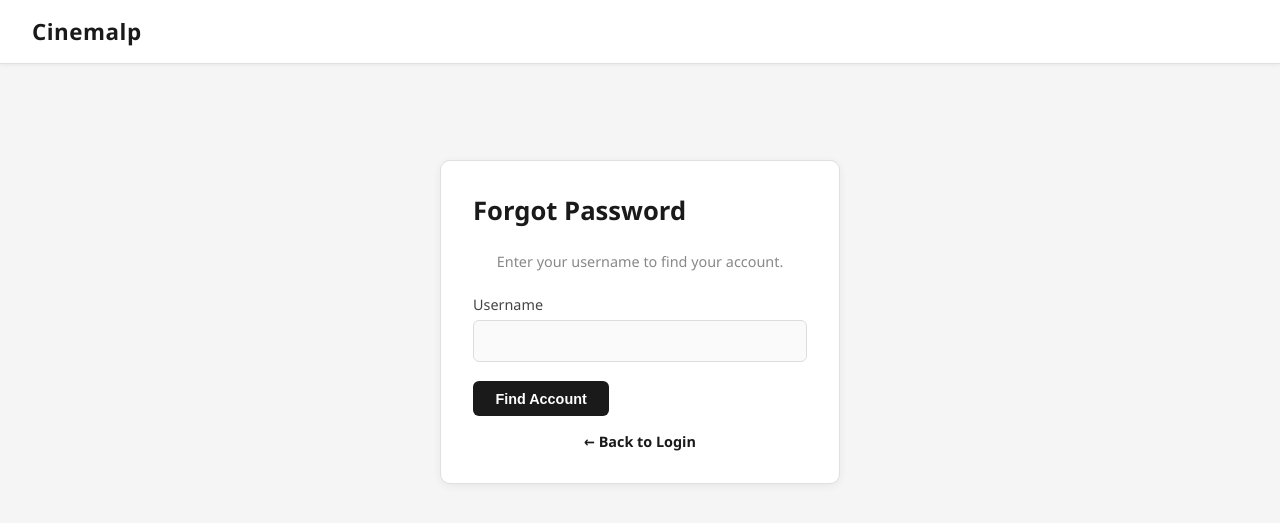
After one commit to malpsnckckn/cinema-reservation, a Flask app: page /forgot-password in a window 1280 px wide. The commit adds this page. Shown: the top 523 px of the page. Run offline with Flask 3, Linux system fonts and the light colour scheme.

Commit message:
[US7] Add forgot password with security question verification

```diff
--- a/app.py
+++ b/app.py
@@ -24,8 +24,10 @@ def register():
     if request.method == 'POST':
         username = request.form['username'].strip()
         password = request.form['password'].strip()
+        security_question = request.form['security_question'].strip()
+        security_answer = request.form['security_answer'].strip()
         db = get_db()
-        error = bl.register_user(db, username, password)
+        error = bl.register_user(db, username, password, security_question, security_answer)
         if error:
             flash(error, 'error')
         else:
@@ -57,6 +59,45 @@ def logout():
     session.clear()
     flash('You have been logged out.', 'success')
     return redirect(url_for('login'))
+
+@app.route('/forgot-password', methods=['GET', 'POST'])
+def forgot_password():
+    user = None
+    if request.method == 'POST':
+        action = request.form.get('action')
+        username = request.form.get('username', '').strip()
+        db = get_db()
+
+        if action == 'find_user':
+            user_row = db.execute(
+                'SELECT username, security_question FROM users WHERE username = ?',
+                (username,)
+            ).fetchone()
+            if user_row:
+                return render_template('forgot_password.html',
+                                       username=user_row['username'],
+                                       security_question=user_row['security_question'])
+            else:
+                flash('Username not found.', 'error')
+
+        elif action == 'reset_password':
+            security_answer = request.form.get('security_answer', '').strip()
+            new_password = request.form.get('new_password', '').strip()
+            error = bl.reset_password(db, username, security_answer, new_password)
+            if error:
+                flash(error, 'error')
+                user_row = db.execute(
+                    'SELECT username, security_question FROM users WHERE username = ?',
+                    (username,)
+                ).fetchone()
+                return render_template('forgot_password.html',
+                                       username=user_row['username'],
+                                       security_question=user_row['security_question'])
+            else:
+                flash('Password reset successful! Please log in.', 'success')
+                return redirect(url_for('login'))
+
+    return render_template('forgot_password.html', username=None, security_question=None)
 
 
 # ─── USER ROUTES ────────────────────────────────────────────────
--- /dev/null
+++ b/templates/forgot_password.html
@@ -0,0 +1,49 @@
+{% extends 'base.html' %}
+
+{% block content %}
+<div class="auth-container">
+    <h2>Forgot Password</h2>
+
+    {% if not username %}
+    <p style="color:#888; margin-bottom:1.5rem; font-size:0.9rem;">
+        Enter your username to find your account.
+    </p>
+    <form method="POST">
+        <input type="hidden" name="action" value="find_user">
+        <div class="form-group">
+            <label for="username">Username</label>
+            <input type="text" id="username" name="username" required>
+        </div>
+        <button type="submit" class="btn-primary">Find Account</button>
+    </form>
+
+    {% else %}
+    <p style="color:#888; margin-bottom:1.5rem; font-size:0.9rem;">
+        Answer your security question to reset your password.
+    </p>
+    <form method="POST">
+        <input type="hidden" name="action" value="reset_password">
+        <input type="hidden" name="username" value="{{ username }}">
+        <div class="form-group">
+            <label>Security Question</label>
+            <p style="padding:0.7rem 1rem; background:#f5f5f5; border-radius:6px; font-size:0.95rem; color:#444;">
+                {{ security_question }}
+            </p>
+        </div>
+        <div class="form-group">
+            <label for="security_answer">Your Answer</label>
+            <input type="text" id="security_answer" name="security_answer" required
+                   placeholder="Case insensitive">
+        </div>
+        <div class="form-group">
+            <label for="new_password">New Password</label>
+            <input type="password" id="new_password" name="new_password" required
+                   placeholder="At least 6 characters">
+        </div>
+        <button type="submit" class="btn-primary">Reset Password</button>
+    </form>
+    {% endif %}
+
+    <p><a href="{{ url_for('login') }}">← Back to Login</a></p>
+</div>
+{% endblock %}
--- a/templates/login.html
+++ b/templates/login.html
@@ -15,5 +15,6 @@
         <button type="submit" class="btn-primary">Login</button>
     </form>
     <p>Don't have an account? <a href="{{ url_for('register') }}">Register here</a></p>
+    <p>Forgot your password? <a href="{{ url_for('forgot_password') }}">Reset it here</a></p>
 </div>
 {% endblock %}
```
Also changed, not shown: business_logic.py (+26 -3 lines), templates/register.html (+16 -0 lines).
